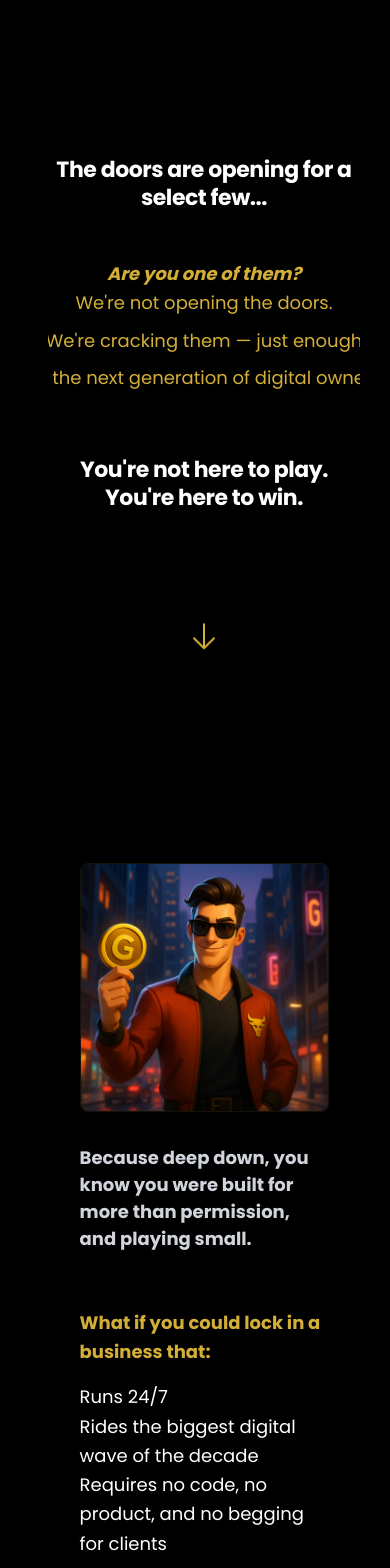
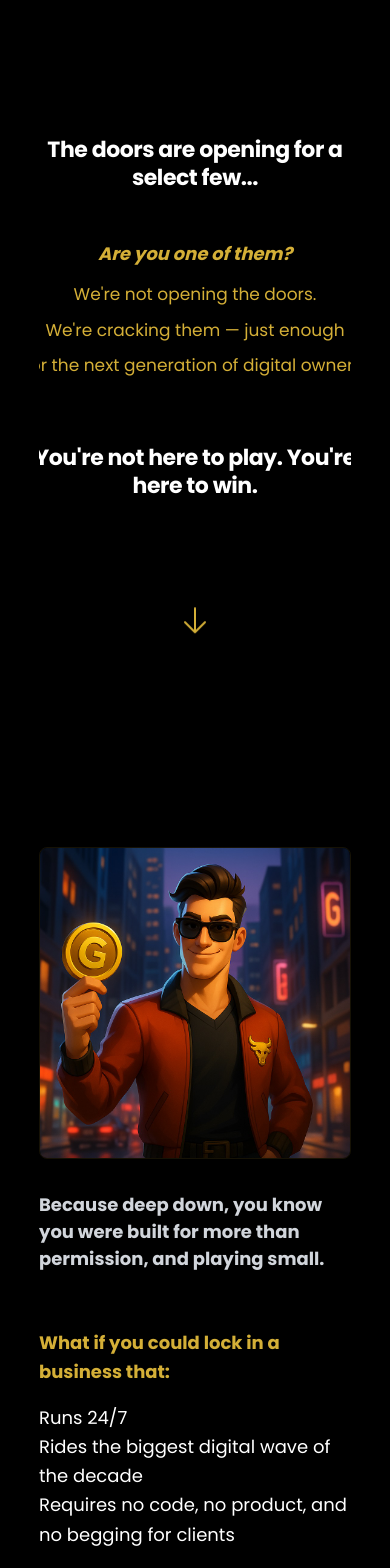
Before and after one commit to shauliAharon/btb-microsite, a React (Vite) app: page / in a window 390 px wide. Shown: the part 100-1668 px from the top of the page. Built offline with nearby package versions, Linux system fonts and the light colour scheme.

Commit message:
Responsiveness fix

```diff
--- a/src/App.css
+++ b/src/App.css
@@ -1,7 +1,7 @@
 #root {
   /* max-width: 1280px; */
   /* margin: 0 auto; */
-  padding: 2rem;
+  padding: 1rem;
   /* width: 100%; */
   text-align: center;
 }
--- a/src/components/AuthModal.tsx
+++ b/src/components/AuthModal.tsx
@@ -98,7 +98,7 @@ export default function AuthModal({ isOpen, onClose }: AuthModalProps) {
               type="email"
               name="email"
               placeholder="Enter your email"
-              className="flex-1 bg-[#2a2b2f] text-white p-3 rounded-lg focus:outline-none focus:ring-2 focus:ring-btb-gold"
+              className="flex-1 bg-[#2a2b2f] text-white p-3 rounded-lg focus:outline-none focus:ring-2 focus:ring-btb-gold text-center"
               required
             />
             <button
--- a/src/components/landing/HeroSection.css
+++ b/src/components/landing/HeroSection.css
@@ -1,10 +1,11 @@
 .hero-section {
-  /* min-height: 100vh; */
+  /* min-width: 100vh; */
   display: flex;
   align-items: center;
   justify-content: center;
   position: relative;
   overflow-x: hidden;
+  overflow-y: hidden;
   /* margin-bottom: 12rem; */
 }
 .hero-icon {
@@ -16,9 +17,9 @@
 }
 .hero-content {
   text-align: center;
-  padding: 0 1rem;
+  /* padding: 0 1rem;
   max-width: 90vw;
-  margin: 0 auto;
+  margin: 0 auto; */
 }
 
 .hero-title {
@@ -122,10 +123,11 @@
 
   .hero-subtitle {
     font-size: 18px;
+    margin-bottom: 0.8rem;
   }
 
   .hero-text {
-    font-size: 18px;
+    font-size: 17px;
     white-space: nowrap;
   }
 
--- a/src/components/landing/IntroSection.css
+++ b/src/components/landing/IntroSection.css
@@ -1,8 +1,9 @@
 #intro {
-  padding: 2rem;
+  /* padding: 2rem; */
   background-color: #000;
   color: #fff;
   margin-top: 100px;
+  width: 80vw !important;
 }
 
 #intro h1 {
--- a/src/components/landing/MissionSection.css
+++ b/src/components/landing/MissionSection.css
@@ -1,15 +1,18 @@
 .mission-section {
-  padding: 4rem 0;
+  /* padding: 4rem 0; */
   position: relative;
   min-height: 100vh;
   display: flex;
   flex-direction: column;
   padding-bottom: 200px;
+  margin: 0 auto;
 }
 
 @media (min-width: 768px) {
   .mission-section {
     padding: 6rem 0;
+    margin: 0 auto;
+    /* width: 80vw !important; */
   }
 }
 
--- a/src/components/landing/NotForEveryoneSection.css
+++ b/src/components/landing/NotForEveryoneSection.css
@@ -1,12 +1,13 @@
 .not-for-everyone-section {
   padding: 0 1rem;
-  width: 60vw;
+  /* width: 60vw; */
   margin: 0 auto;
 }
 
 @media (min-width: 768px) {
   .not-for-everyone-section {
     padding: 0 1.5rem;
+    width: 60vw;
   }
 }
 
--- a/src/index.css
+++ b/src/index.css
@@ -49,7 +49,7 @@
   }
 
   .hero-content {
-    @apply relative z-10 text-center max-w-4xl mx-auto px-4;
+    /* @apply relative z-10 text-center max-w-4xl mx-auto px-4; */
   }
 
   /* Feature Blocks */
--- a/src/pages/LandingPage.css
+++ b/src/pages/LandingPage.css
@@ -1,8 +1,4 @@
-.mission-section {
-  width: 90%;
-  margin: 0 auto;
-  padding: 0 1rem;
-}
+
 
 
 .mission-text {
--- a/src/pages/LandingPage.tsx
+++ b/src/pages/LandingPage.tsx
@@ -19,8 +19,13 @@ export default function LandingPage() {
 
   return (
     <div
-      className="space-y-16 md:space-y-32"
-      style={{ width: "80vw", margin: "auto", overflowX: "hidden",overflowY: "hidden" }}
+      className="space-y-16 0md:space-y-32"
+      style={{
+        width: "80vw",
+        margin: "auto",
+        overflowX: "hidden",
+        overflowY: "hidden",
+      }}
     >
       <HeroSection />
       <MissionSection onSignupClick={handleSignupClick} />
```
